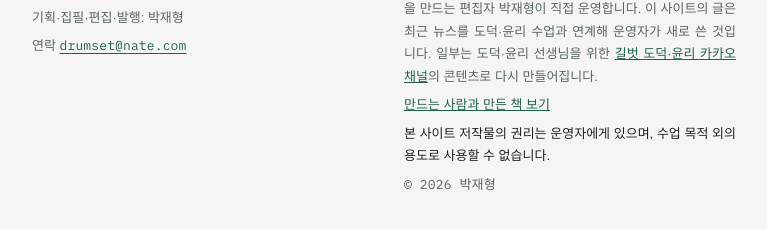
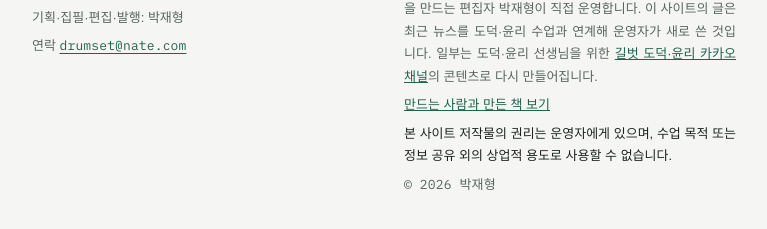
Before and after one commit to ethics-news/ethics-news.github.io, a Jekyll site: the page built from _items/2026-10-16/2.md, in a window 1280 px wide and 900 px high, scrolled down 1621 px. Shown: the part 658-887 px from the top of the window, without its empty margins (256-1023 px from the left). Built offline with Jekyll 4.4.1, drawn with Linux system fonts in a browser that asks for light colours; some web fonts are replaced.

Commit message:
권리 문구 수정

```diff
--- a/_includes/footer.html
+++ b/_includes/footer.html
@@ -8,7 +8,7 @@
     <div class="footer-meta">
       <p>(주)도서출판 길벗에서 윤리 교과서와 청소년 인문교양 단행본을 만드는 편집자 {{ site.author }}이 직접 운영합니다. 이 사이트의 글은 최근 뉴스를 도덕·윤리 수업과 연계해 운영자가 새로 쓴 것입니다. 일부는 도덕·윤리 선생님을 위한 <a href="{{ site.kakao_channel }}" target="_blank" rel="noopener">길벗 도덕·윤리 카카오 채널</a>의 콘텐츠로 다시 만들어집니다.</p>
       <p><a href="{{ '/about/' | relative_url }}">만드는 사람과 만든 책 보기</a></p>
-      <p class="rights">본 사이트 저작물의 권리는 운영자에게 있으며, 수업 목적 외의 용도로 사용할 수 없습니다.</p>
+      <p class="rights">본 사이트 저작물의 권리는 운영자에게 있으며, 수업 목적 또는 정보 공유 외의 상업적 용도로 사용할 수 없습니다.</p>
       <p class="mono">© {{ site.time | date: "%Y" }} {{ site.author }}</p>
     </div>
   </div>
--- a/_layouts/item.html
+++ b/_layouts/item.html
@@ -8,5 +8,5 @@ layout: default
 </div>
 <p class="print-only print-head">{{ site.title }} · {{ issue.num }}호 · {{ issue.date | date: "%Y. %-m. %-d." }}</p>
 {% include item-card.html item=page full=true %}
-<p class="print-only print-foot">출처: {{ site.title }}({{ site.tagline }}) · 글 {{ site.author }} · <span class="js-url"></span><br>본 사이트 저작물의 권리는 운영자에게 있으며, 수업 목적 외의 용도로 사용할 수 없습니다. © {{ site.time | date: "%Y" }} {{ site.author }}</p>
+<p class="print-only print-foot">출처: {{ site.title }}({{ site.tagline }}) · 글 {{ site.author }} · <span class="js-url"></span><br>본 사이트 저작물의 권리는 운영자에게 있으며, 수업 목적 또는 정보 공유 외의 상업적 용도로 사용할 수 없습니다. © {{ site.time | date: "%Y" }} {{ site.author }}</p>
 <script>document.querySelectorAll('.js-url').forEach(function(el){el.textContent=location.href;});</script>
```
